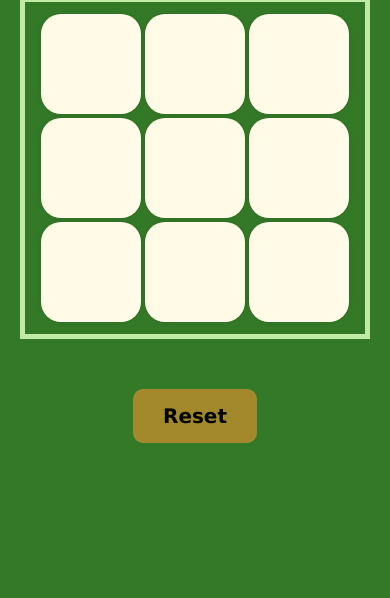
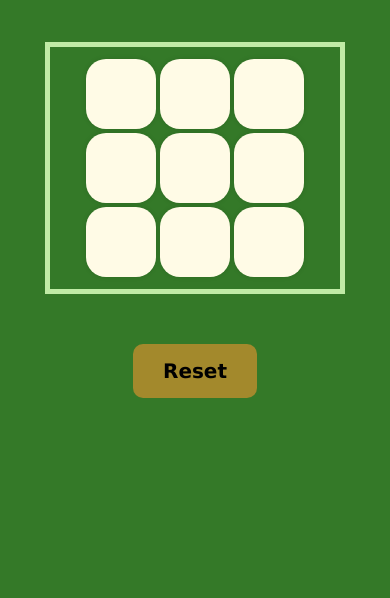
Before and after one commit to Mobeen-Manzoor/Saylani-js-assignment, a plain HTML site: page Tic-Toc-Toe/index.html in a window 390 px wide. Shown: the part 246-844 px from the top of the page. Drawn offline with Linux system fonts and the light colour scheme.

Commit message:
tic toe responsive

```diff
--- a/Tic-Toc-Toe/style.css
+++ b/Tic-Toc-Toe/style.css
@@ -75,3 +75,21 @@ body{
 /* #winnerMsg{
     font-size: 50px;
 } */
+
+
+
+@media (max-width : 600px) {
+    .boxes{
+
+        max-width: 300px;
+        max-height: 300px;
+
+    }
+    .box{
+
+        width: 70px;
+        height: 70px;
+        font-size: 35px;
+
+    }
+}
```
